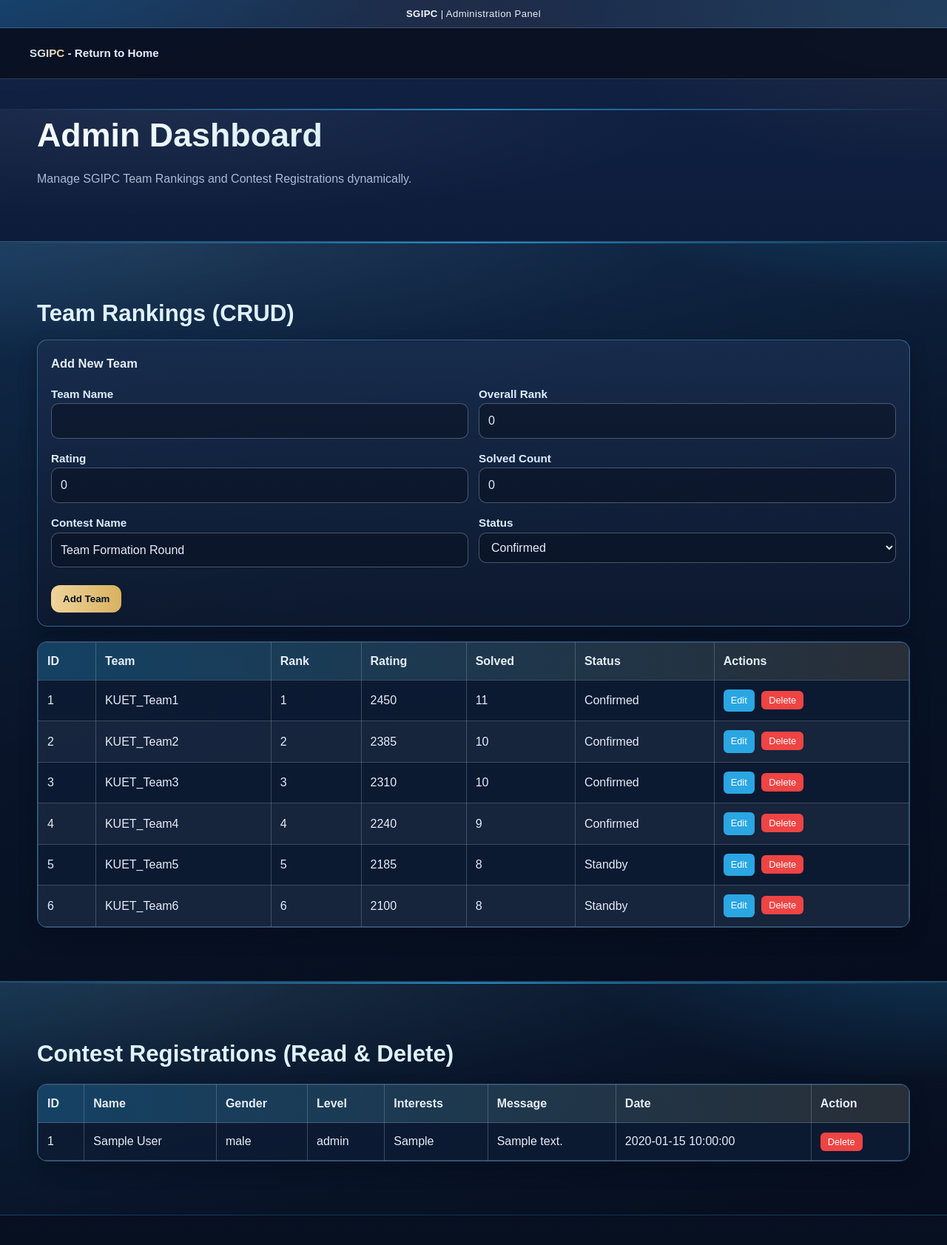
After one commit to ShahariarEmon112/SGIPC_KUET_Website, a PHP site: page /admin.php in a window 1280 px wide. The commit adds this page. Shown: the whole page at 74% size. Run offline with PHP 8.4, Linux system fonts and the light colour scheme; data comes from the database, SQL or seed files in the repository; tables that the repository leaves empty hold one stand-in row (values such as "Sample post").

Commit message:
feat: Add full PHP CRUD dynamic functionality and Admin Panel

```diff
--- /dev/null
+++ b/admin.php
@@ -0,0 +1,262 @@
+<?php
+declare(strict_types=1);
+require_once __DIR__ . '/config.php';
+
+$connection = sgipc_db_connection();
+$message = '';
+$messageType = 'success';
+
+// Handle Actions (Create, Update, Delete)
+if ($_SERVER['REQUEST_METHOD'] === 'POST') {
+    $action = $_POST['action'] ?? '';
+
+    // -- Team Rankings Actions --
+    if ($action === 'add_team' || $action === 'update_team') {
+        $team_name = trim($_POST['team_name'] ?? '');
+        $overall_rank = (int)($_POST['overall_rank'] ?? 0);
+        $rating = (int)($_POST['rating'] ?? 0);
+        $solved_count = (int)($_POST['solved_count'] ?? 0);
+        $contest_name = trim($_POST['contest_name'] ?? 'Team Formation Round');
+        $status = trim($_POST['status'] ?? 'Confirmed');
+
+        if ($action === 'add_team') {
+            $stmt = $connection->prepare('INSERT INTO team_rankings (team_name, overall_rank, rating, solved_count, contest_name, status) VALUES (?, ?, ?, ?, ?, ?)');
+            $stmt->bind_param('siiiss', $team_name, $overall_rank, $rating, $solved_count, $contest_name, $status);
+        } else {
+            $id = (int)($_POST['id'] ?? 0);
+            $stmt = $connection->prepare('UPDATE team_rankings SET team_name=?, overall_rank=?, rating=?, solved_count=?, contest_name=?, status=? WHERE id=?');
+            $stmt->bind_param('siiissi', $team_name, $overall_rank, $rating, $solved_count, $contest_name, $status, $id);
+        }
+
+        if ($stmt->execute()) {
+            $message = $action === 'add_team' ? "Team added successfully." : "Team updated successfully.";
+            $messageType = 'success';
+        } else {
+            $message = "Error: " . $stmt->error;
+            $messageType = 'error';
+        }
+        $stmt->close();
+    } elseif ($action === 'delete_team') {
+        $id = (int)($_POST['id'] ?? 0);
+        $stmt = $connection->prepare('DELETE FROM team_rankings WHERE id=?');
+        $stmt->bind_param('i', $id);
+        if ($stmt->execute()) {
+            $message = "Team deleted successfully.";
+            $messageType = 'success';
+        } else {
+            $message = "Error: " . $stmt->error;
+            $messageType = 'error';
+        }
+        $stmt->close();
+    }
+
+    // -- Registration Actions --
+    elseif ($action === 'delete_registration') {
+        $id = (int)($_POST['id'] ?? 0);
+        $stmt = $connection->prepare('DELETE FROM contest_registrations WHERE id=?');
+        $stmt->bind_param('i', $id);
+        if ($stmt->execute()) {
+            $message = "Registration deleted successfully.";
+            $messageType = 'success';
+        } else {
+            $message = "Error: " . $stmt->error;
+            $messageType = 'error';
+        }
+        $stmt->close();
+    }
+}
+
+// Fetch Teams
+$teams = [];
+$res = $connection->query('SELECT * FROM team_rankings ORDER BY overall_rank ASC');
+while ($row = $res->fetch_assoc()) {
+    $teams[] = $row;
+}
+
+// Fetch Registrations
+$registrations = [];
+$res = $connection->query('SELECT * FROM contest_registrations ORDER BY created_at DESC');
+while ($row = $res->fetch_assoc()) {
+    $registrations[] = $row;
+}
+
+// Edit Mode detection
+$edit_team = null;
+if (isset($_GET['edit_team'])) {
+    $edit_id = (int)$_GET['edit_team'];
+    $stmt = $connection->prepare('SELECT * FROM team_rankings WHERE id=?');
+    $stmt->bind_param('i', $edit_id);
+    $stmt->execute();
+    $edit_team = $stmt->get_result()->fetch_assoc();
+    $stmt->close();
+}
+
+$connection->close();
+?>
+<!doctype html>
+<html lang="en">
+<head>
+  <meta charset="UTF-8">
+  <title>SGIPC Admin Panel</title>
+  <link rel="stylesheet" href="./index.css" />
+  <style>
+    .admin-container { padding: 40px 0; }
+    .btn-small { padding: 5px 10px; font-size: 0.8rem; border-radius: 6px; cursor: pointer; border:none; margin-right: 5px; }
+    .btn-edit { background: var(--primary); color: #fff; text-decoration: none; display: inline-block;}
+    .btn-danger { background: #ef4444; color: #fff; }
+    .message-box { padding: 15px; border-radius: 8px; margin-bottom: 20px; font-weight: bold; }
+    .msg-success { background: rgba(72,187,120,0.12); border: 1px solid rgba(72,187,120,0.4); color: #b9f5c8; }
+    .msg-error { background: rgba(239,68,68,0.1); border: 1px solid rgba(239,68,68,0.35); color: #f5d0d0; }
+    form { display: inline; }
+  </style>
+</head>
+<body>
+  <div class="topbar"><strong>SGIPC</strong> | Administration Panel</div>
+  <header class="navbar">
+    <div class="container nav-wrap">
+      <a class="brand" href="index.php"><span>SGIPC</span> - Return to Home</a>
+    </div>
+  </header>
+
+  <main class="container admin-container">
+    <section class="reveal show" style="padding-top: 0; border: none; background: none;">
+      <h1>Admin Dashboard</h1>
+      <p class="muted">Manage SGIPC Team Rankings and Contest Registrations dynamically.</p>
+
+      <?php if ($message): ?>
+        <div class="message-box <?php echo $messageType === 'success' ? 'msg-success' : 'msg-error'; ?>" style="margin-top: 20px;">
+            <?php echo sgipc_h($message); ?>
+        </div>
+      <?php endif; ?>
+    </section>
+
+    <section class="reveal show">
+      <h2>Team Rankings (CRUD)</h2>
+
+      <div class="card" style="margin-bottom: 20px;">
+        <h3><?php echo $edit_team ? 'Edit Team' : 'Add New Team'; ?></h3>
+        <form action="admin.php" method="POST" class="form-grid" style="display:grid; margin-top: 15px;">
+            <input type="hidden" name="action" value="<?php echo $edit_team ? 'update_team' : 'add_team'; ?>">
+            <?php if ($edit_team): ?>
+                <input type="hidden" name="id" value="<?php echo $edit_team['id']; ?>">
+            <?php endif; ?>
+
+            <div class="field">
+                <label>Team Name</label>
+                <input type="text" name="team_name" value="<?php echo sgipc_h($edit_team['team_name'] ?? ''); ?>" required>
+            </div>
+            <div class="field">
+                <label>Overall Rank</label>
+                <input type="number" name="overall_rank" value="<?php echo (int)($edit_team['overall_rank'] ?? 0); ?>" required>
+            </div>
+            <div class="field">
+                <label>Rating</label>
+                <input type="number" name="rating" value="<?php echo (int)($edit_team['rating'] ?? 0); ?>" required>
+            </div>
+            <div class="field">
+                <label>Solved Count</label>
+                <input type="number" name="solved_count" value="<?php echo (int)($edit_team['solved_count'] ?? 0); ?>" required>
+            </div>
+            <div class="field">
+                <label>Contest Name</label>
+                <input type="text" name="contest_name" value="<?php echo sgipc_h($edit_team['contest_name'] ?? 'Team Formation Round'); ?>" required>
+            </div>
+            <div class="field">
+                <label>Status</label>
+                <select name="status">
+                    <option <?php echo ($edit_team['status'] ?? '') === 'Confirmed' ? 'selected' : ''; ?>>Confirmed</option>
+                    <option <?php echo ($edit_team['status'] ?? '') === 'Standby' ? 'selected' : ''; ?>>Standby</option>
+                </select>
+            </div>
+            <div class="full-width" style="margin-top: 10px;">
+                <button type="submit" class="submit-btn"><?php echo $edit_team ? 'Update Team' : 'Add Team'; ?></button>
+                <?php if ($edit_team): ?>
+                    <a href="admin.php" class="inline-link" style="margin-left:15px;">Cancel Edit</a>
+                <?php endif; ?>
+            </div>
+        </form>
+      </div>
+
+      <div class="table-wrap">
+        <table class="styled-table">
+          <thead>
+            <tr>
+              <th>ID</th>
+              <th>Team</th>
+              <th>Rank</th>
+              <th>Rating</th>
+              <th>Solved</th>
+              <th>Status</th>
+              <th>Actions</th>
+            </tr>
+          </thead>
+          <tbody>
+            <?php foreach ($teams as $t): ?>
+            <tr>
+              <td><?php echo (int)$t['id']; ?></td>
+              <td><?php echo sgipc_h($t['team_name']); ?></td>
+              <td><?php echo (int)$t['overall_rank']; ?></td>
+              <td><?php echo (int)$t['rating']; ?></td>
+              <td><?php echo (int)$t['solved_count']; ?></td>
+              <td><?php echo sgipc_h($t['status']); ?></td>
+              <td>
+                <a href="admin.php?edit_team=<?php echo $t['id']; ?>" class="btn-small btn-edit">Edit</a>
+                <form action="admin.php" method="POST" onsubmit="return confirm('Delete this team?');">
+                    <input type="hidden" name="action" value="delete_team">
+                    <input type="hidden" name="id" value="<?php echo $t['id']; ?>">
+                    <button type="submit" class="btn-small btn-danger">Delete</button>
+                </form>
+              </td>
+            </tr>
+            <?php endforeach; ?>
+          </tbody>
+        </table>
+      </div>
+    </section>
+
+    <section class="reveal show">
+      <h2>Contest Registrations (Read & Delete)</h2>
+      <div class="table-wrap">
+        <table class="styled-table">
+          <thead>
+            <tr>
+              <th>ID</th>
+              <th>Name</th>
+              <th>Gender</th>
+              <th>Level</th>
+              <th>Interests</th>
+              <th>Message</th>
+              <th>Date</th>
+              <th>Action</th>
+            </tr>
+          </thead>
+          <tbody>
+            <?php foreach ($registrations as $r): ?>
+            <tr>
+              <td><?php echo (int)$r['id']; ?></td>
+              <td><?php echo sgipc_h($r['full_name']); ?></td>
+              <td><?php echo sgipc_h($r['gender']); ?></td>
+              <td><?php echo sgipc_h($r['level']); ?></td>
+              <td><?php echo sgipc_h($r['interests']); ?></td>
+              <td><?php echo sgipc_h($r['message']); ?></td>
+              <td><?php echo sgipc_h($r['created_at']); ?></td>
+              <td>
+                <form action="admin.php" method="POST" onsubmit="return confirm('Delete this registration?');">
+                    <input type="hidden" name="action" value="delete_registration">
+                    <input type="hidden" name="id" value="<?php echo $r['id']; ?>">
+                    <button type="submit" class="btn-small btn-danger">Delete</button>
+                </form>
+              </td>
+            </tr>
+            <?php endforeach; ?>
+            <?php if (empty($registrations)): ?>
+            <tr><td colspan="8">No registrations found.</td></tr>
+            <?php endif; ?>
+          </tbody>
+        </table>
+      </div>
+    </section>
+
+  </main>
+</body>
+</html>
--- a/config.php
+++ b/config.php
@@ -5,11 +5,20 @@ declare(strict_types=1);
 function sgipc_db_connection(): mysqli
 {
     $host = getenv('SGIPC_DB_HOST') ?: '127.0.0.1';
-    $user = getenv('SGIPC_DB_USER') ?: 'root';
+    $user = getenv('SGIPC_DB_USER') ?: 'shahariar';
     $password = getenv('SGIPC_DB_PASSWORD') ?: '';
     $database = getenv('SGIPC_DB_NAME') ?: 'sgipc_db';
+    $port = (int)(getenv('SGIPC_DB_PORT') ?: '3307');
+    $socket = getenv('SGIPC_DB_SOCKET') ?: '/home/shahariar/sgipc_mysql_data/mysql.sock';
 
-    $connection = @new mysqli($host, $user, $password, $database);
+    // If socket doesn't exist, try connecting standard TCP with default XAMPP
+    if (!file_exists($socket)) {
+        $socket = null;
+        $port = 3306;
+        $user = 'root';
+    }
+
+    $connection = @new mysqli($host, $user, $password, $database, $port, $socket);
 
     if ($connection->connect_errno) {
         throw new RuntimeException('Database connection failed: ' . $connection->connect_error);
--- a/team-rankings.php
+++ b/team-rankings.php
@@ -62,10 +62,10 @@ foreach ($teams as $team) {
 
     <header class="navbar">
       <div class="container nav-wrap">
-        <a class="brand" href="sgipc.html#home"
+        <a class="brand" href="index.php#home"
           ><span>SGIPC</span> - Team Formation Rankings</a
         >
-        <a class="menu-btn" style="display:inline-flex;align-items:center;justify-content:center;text-decoration:none" href="sgipc.html#home" aria-label="Back to home">←</a>
+        <a class="menu-btn" style="display:inline-flex;align-items:center;justify-content:center;text-decoration:none" href="index.php#home" aria-label="Back to home">←</a>
       </div>
     </header>
 
@@ -157,7 +157,7 @@ foreach ($teams as $team) {
 
     <footer>
       <p>&copy; 2026 Special Group Interested In Programming Contest KUET | Competitive Programming Community</p>
-      <p><a class="inline-link" href="sgipc.html#resources">Back to Resources</a></p>
+      <p><a class="inline-link" href="index.php#resources">Back to Resources</a></p>
     </footer>
   </body>
 </html>
```
Also changed, not shown: index.php (renamed from index.html, +35 -36 lines), submit_registration.php (+4 -4 lines).
